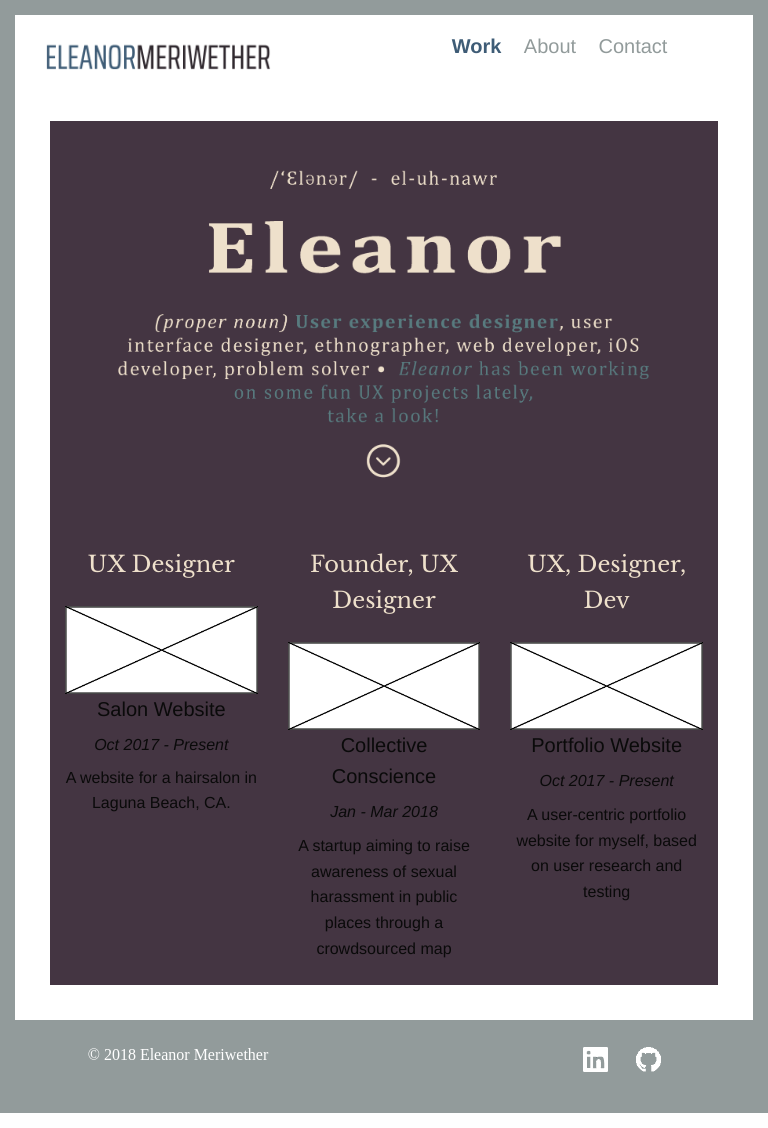
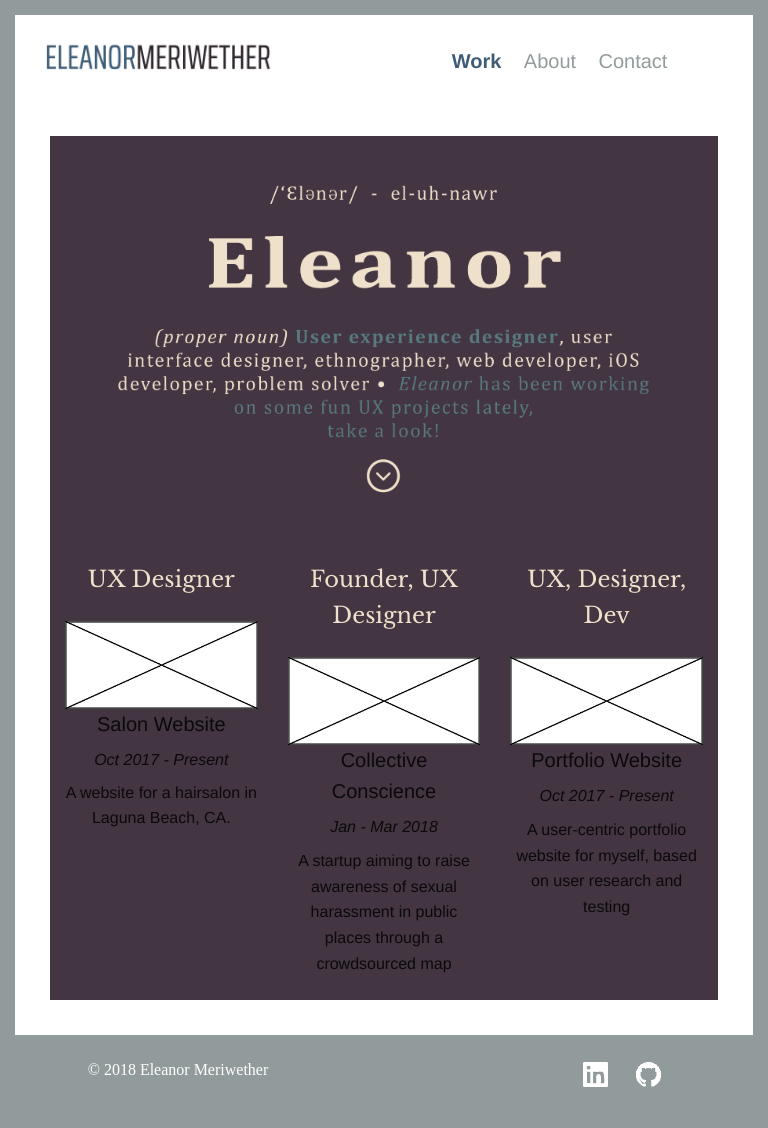
Before and after one commit to emeriwether/emeriwether.github.io, a Jekyll site: the page built from index.html, in a window 768 px wide. Built offline with Jekyll 4.4.1, drawn with Linux system fonts in a browser that asks for light colours; some web fonts are replaced.

Commit message:
increase top padding for nav between 640-792px

```diff
--- a/css/app.css
+++ b/css/app.css
@@ -1,3 +1,4 @@
+/*639px and below*/
 @media screen and (max-width: 39.938em) {
     #logo > img {
         max-width: 50%;
@@ -32,6 +33,7 @@
 
 }
 
+/*640px and above*/
 @media screen and (min-width: 39.939em) {
    #content-bg {
         background: #fff;
@@ -59,6 +61,7 @@
     }
 }
 
+/* between 640px and 792px, inclusive*/
 @media screen and (min-width: 39.939em) and (max-width: 49.5em) {
     #topNav {
         margin: 0 4% 0 4%;
@@ -69,7 +72,7 @@
     }
 
     nav {
-        padding: 10px 0 15px 0;
+        padding: 25px 0 15px 0;
     }
 }
 
@@ -79,13 +82,13 @@
     }
 }
 
-/*1000px*/
+/*1000px and above*/
 @media screen and (min-width: 62.5em) {
     #definition {
         size: 75%;
     }
 
     nav > ul > li > a{
-    font-size: 125%;
+        font-size: 125%;
+    }
 }
-}
```
